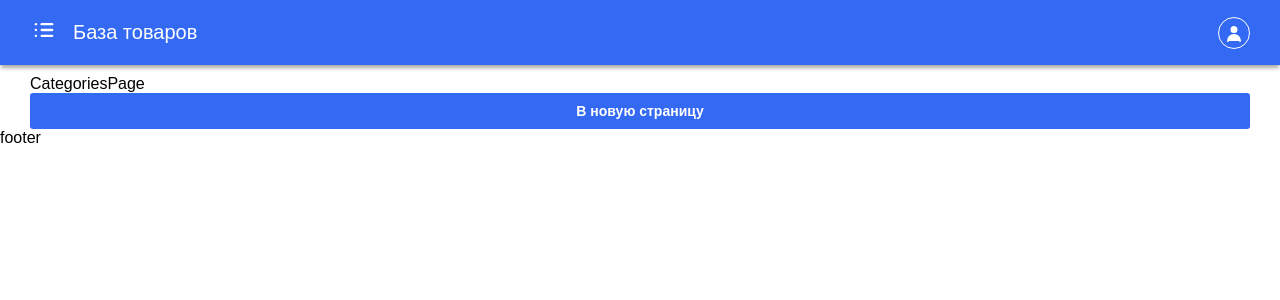
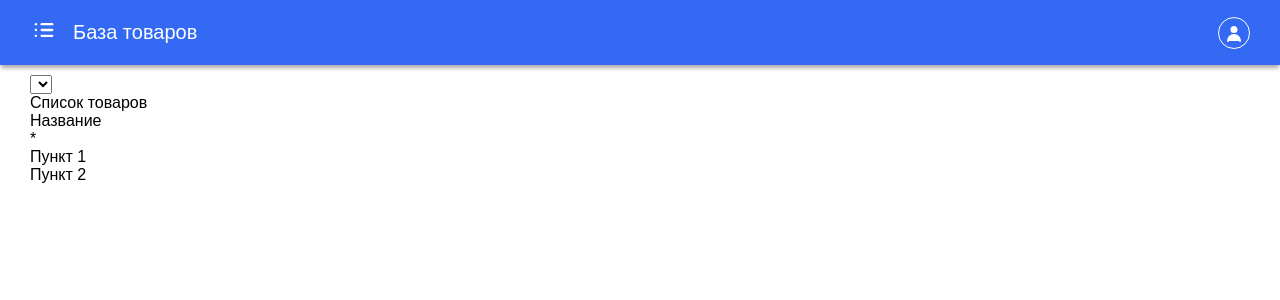
Before and after one commit to Lukanind/client, a React (Create React App) app: page / in a window 1280 px wide. Both pictures are taken after a click on the element "Войти". Shown: the top 300 px of the page. Built offline with nearby package versions, Linux system fonts and the light colour scheme.

Commit message:
Изменение страницы категорий

```diff
--- a/src/components/layouts/layout/Layout.tsx
+++ b/src/components/layouts/layout/Layout.tsx
@@ -21,9 +21,9 @@ export const Layout: FC<LayoutProps> = props => {
                 </div>
                 <div className="layout__user-menu">
                     <UserMenu items={[{
-                        id: 'go_to_profile',
+                        id: 'go_to_administration',
                         action: () => {},
-                        label: 'Перейти в профиль'
+                        label: 'Администрирование'
                     }, {
                         id: 'exit',
                         action: () => {},
--- a/src/pages/category/CategoriesPage.tsx
+++ b/src/pages/category/CategoriesPage.tsx
@@ -1,25 +1,38 @@
 import {FC} from "react";
 import { Layout } from "../../components/layouts";
-import { useNavigate } from 'react-router-dom';
-import { RoutesPaths } from '../../constants/commonConstants';
-import { Button } from "../../components";
+//import { useNavigate } from 'react-router-dom';
+//import { RoutesPaths } from '../../constants/commonConstants';
+//import { Button } from "../../components";
 
 export const CategoriesPage: FC = () => {
 
-    const navigate = useNavigate();
+    //const navigate = useNavigate();
 
-    const loginHandler = () => {
+    // const loginHandler = () => {
 
-        navigate(RoutesPaths.New)
-    }
+    //     navigate(RoutesPaths.New)
+    // }
 
     return (
-        <Layout footer={<>footer</>}>
-            <div>CategoriesPage</div>
-            <div className='login-page__actions'>
-                    <Button text='В новую страницу' onClick={loginHandler} type="primary"/>
-
+        <Layout >
+            <div>
+                <div>
+                    <select></select>
+                    <div>
+                        Список товаров
+                    </div>
                 </div>
+                <div>
+                    <div>
+                        <span>Название</span>
+                        <div>*</div>
+                    </div>
+                    <div>
+                        <div>Пункт 1</div>
+                        <div>Пункт 2</div>
+                    </div>
+                </div>
+            </div>
         </Layout>
     );
 }
--- /dev/null
+++ b/src/pages/category/categoryPageStyles.scss
@@ -0,0 +1,4 @@
+.cat-page{
+    width: 100%;
+    height: calc(100vh - 75px);
+}
```
